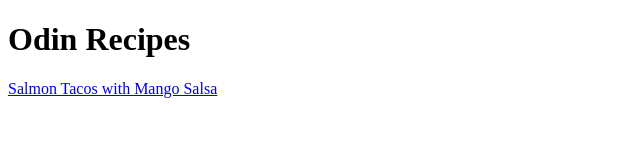
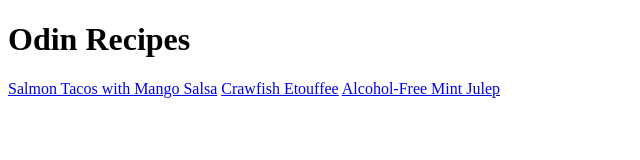
Before and after one commit to Esthyehenny/odin-recipes, a plain HTML site: page index.html in a window 1280 px wide. Shown: the whole page, without its empty margins (0-640 px from the left). Drawn offline with Linux system fonts and the light colour scheme.

Commit message:
Added links to crawfish.html and julep.html

```diff
--- a/index.html
+++ b/index.html
@@ -10,6 +10,8 @@
 
     <h1>Odin Recipes</h1>
     <a href="recipes/taco.html">Salmon Tacos with Mango Salsa</a>
+    <a href="recipes/crawfish.html">Crawfish Etouffee</a>
+    <a href="recipes/julep.html">Alcohol-Free Mint Julep</a>
 
 </body>
 </html>
```
